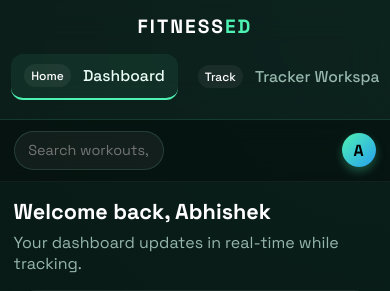
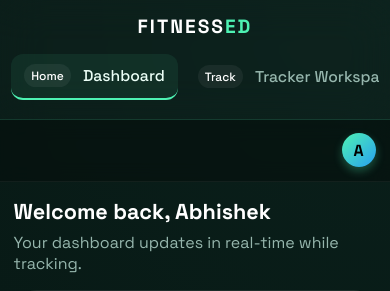
Before and after one commit to heyitstushar-nvm/Fitness_ED, a Flask app: page /home in a window 390 px wide. Shown: the top 291 px of the page. Run offline with Flask 3, Linux system fonts and the light colour scheme; a user stored in the database is signed in; data comes from the database, SQL or seed files in the repository; data that the repository does not hold is empty.

Commit message:
Add more change

```diff
--- a/static/dashboard.css
+++ b/static/dashboard.css
@@ -97,7 +97,7 @@ body.dashboard-body {
 .topbar-glass {
   height: 78px;
   display: flex;
-  justify-content: space-between;
+  justify-content: flex-end;
   align-items: center;
   padding: 0 2.2rem;
   background: rgba(4, 13, 11, 0.5);
@@ -106,22 +106,6 @@ body.dashboard-body {
   z-index: 10;
 }
 
-.search-wrap input {
-  background: rgba(255, 255, 255, 0.05);
-  border: 1px solid var(--border);
-  border-radius: 99px;
-  padding: 0.8rem 1.3rem;
-  width: 320px;
-  color: #fff;
-  font-family: inherit;
-  font-size: 0.9rem;
-  transition: border-color 0.2s;
-  outline: none;
-}
-
-.search-wrap input:focus {
-  border-color: var(--accent);
-}
 
 .user-menu {
   display: flex;
@@ -499,9 +483,6 @@ body.dashboard-body {
     grid-template-columns: 1fr 1fr;
   }
 
-  .search-wrap input {
-    width: 220px;
-  }
 }
 
 @media (max-width: 768px) {
@@ -544,10 +525,6 @@ body.dashboard-body {
     padding: 0 0.9rem;
   }
 
-  .search-wrap input {
-    width: 150px;
-    padding: 0.6rem 0.8rem;
-  }
 
   .user-name {
     display: none;
--- a/templates/home.html
+++ b/templates/home.html
@@ -30,9 +30,6 @@
 
     <main class="main-content">
       <header class="topbar-glass">
-        <div class="search-wrap">
-          <input type="text" placeholder="Search workouts, tasks, or metrics..." />
-        </div>
         <div class="user-menu" onclick="showToast('Profile', 'Account settings coming soon.')">
           <span class="user-name">{{ name }}</span>
           <div class="avatar"><span>{{ name[0] }}</span></div>
```
